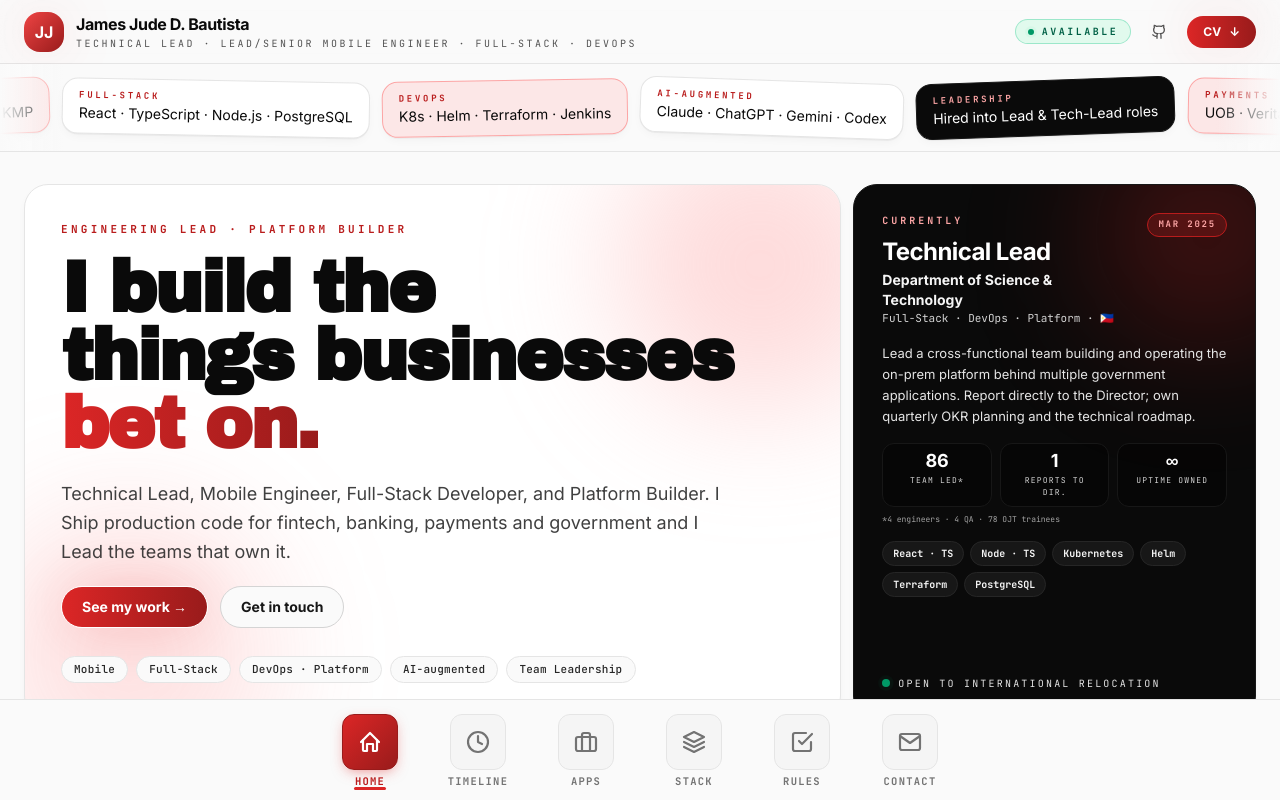
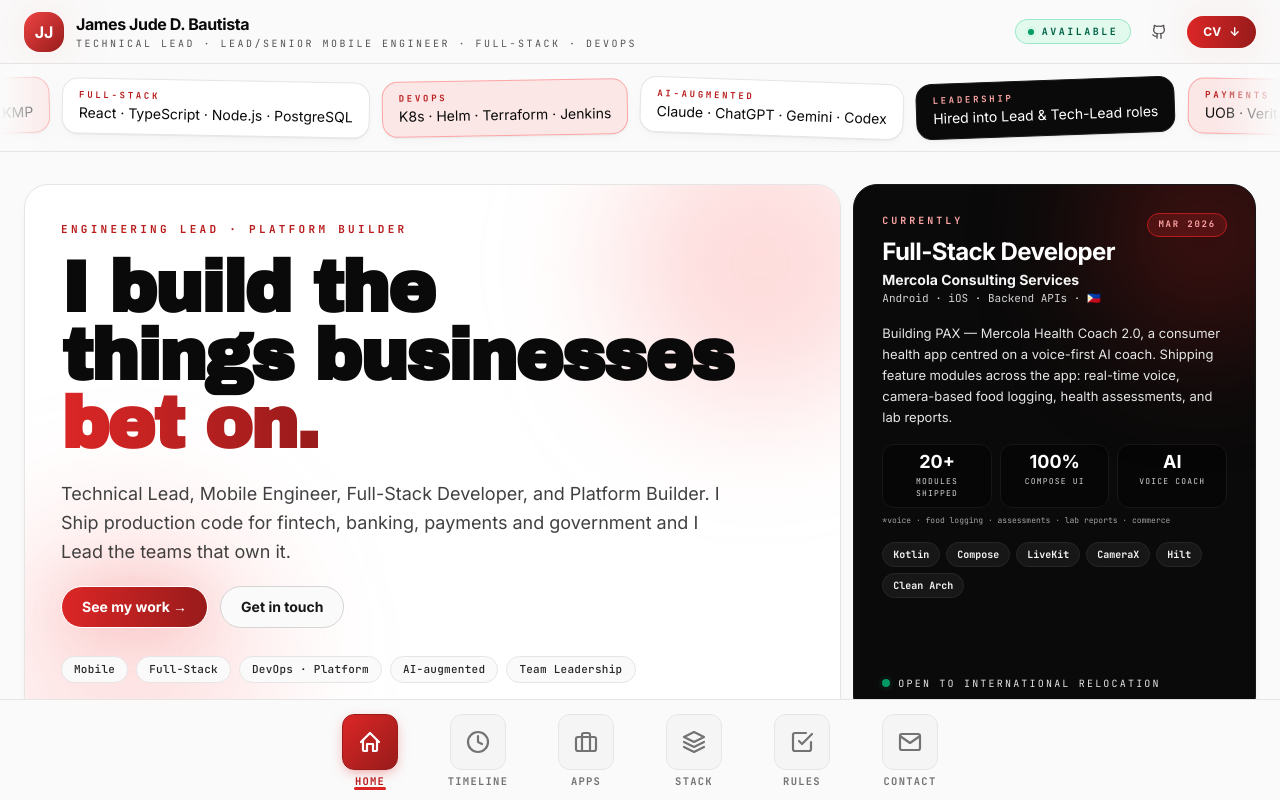
Before and after one commit to jamesjude123/Portfolio, a React (Vite) app: page / in a window 1280 px wide. Built offline with nearby package versions, Linux system fonts and the light colour scheme.

Commit message:
Wire contact form to open mailto with pre-filled email

```diff
--- a/src/presentation/components/layout/Header.tsx
+++ b/src/presentation/components/layout/Header.tsx
@@ -64,10 +64,11 @@ function Header() {
             </svg>
           </a>
 
-          {/* CV button — gradient, arrow character */}
+          {/* CV button — opens Google Drive CV in new tab */}
           <a
-            href="cv.pdf"
-            download
+            href="https://drive.google.com/file/d/1EnlXDUOV-F9rLo2czbklgAmdi55LDtvj/view?usp=sharing"
+            target="_blank"
+            rel="noopener noreferrer"
             className="inline-flex items-center gap-1 rounded-full bg-gradient-to-r from-cinnamon-600 to-clay-600 px-3 py-1.5 text-[10px] font-bold text-white shadow-warm-glow transition hover:scale-[1.02] sm:gap-2 sm:px-4 sm:py-2 sm:text-xs"
           >
             <span>CV</span>
--- a/src/presentation/pages/Contact/ContactView.tsx
+++ b/src/presentation/pages/Contact/ContactView.tsx
@@ -62,9 +62,18 @@ function ContactView() {
 
   function handleSubmit(e: React.FormEvent) {
     e.preventDefault()
-    // TODO: wire to real backend (Formspree, EmailJS, etc.)
-    console.log('Contact form submitted:', { name, email, message })
-    alert(`Thanks ${name}! Your message has been recorded (backend not yet connected).`)
+
+    // Compose a mailto link with pre-filled subject + body
+    const to = 'jamesjudebautista@gmail.com'
+    const subject = encodeURIComponent(`Portfolio contact from ${name}`)
+    const body = encodeURIComponent(
+      `Name: ${name}\nEmail: ${email}\n\nMessage:\n${message}\n\n— Sent from portfolio site`
+    )
+
+    // Opens the user's email client (Gmail in browser, Mail on Mac/iOS, etc.)
+    window.location.href = `mailto:${to}?subject=${subject}&body=${body}`
+
+    // Reset the form after triggering the mail client
     setName('')
     setEmail('')
     setMessage('')
@@ -143,10 +152,11 @@ function ContactView() {
             </a>
           ))}
 
-          {/* Download CV — special styling */}
+          {/* View CV — opens Google Drive in new tab */}
           <a
-            href="cv.pdf"
-            download
+            href="https://drive.google.com/file/d/1EnlXDUOV-F9rLo2czbklgAmdi55LDtvj/view?usp=sharing"
+            target="_blank"
+            rel="noopener noreferrer"
             className="group flex items-center gap-4 rounded-3xl border border-cinnamon-700 bg-gradient-to-br from-cinnamon-600 to-clay-600 p-5 text-paper-50 shadow-warm-glow"
           >
             <div className="flex h-12 w-12 flex-none items-center justify-center rounded-2xl bg-paper-50/20 text-paper-50">
@@ -160,7 +170,7 @@ function ContactView() {
               <p className="font-mono text-[10px] font-bold uppercase tracking-[0.3em] text-paper-50/80">
                 Resume
               </p>
-              <p className="text-sm font-bold text-paper-50">Download CV</p>
+              <p className="text-sm font-bold text-paper-50">View CV</p>
             </div>
             <span className="text-paper-50/80 transition group-hover:translate-x-1">↓</span>
           </a>
--- a/src/presentation/pages/Home/HomeView.tsx
+++ b/src/presentation/pages/Home/HomeView.tsx
@@ -55,7 +55,7 @@ function HomeView() {
                     </div>
                 </div>
 
-                {/* ============ CURRENTLY @ DOST TILE (dark, rich) ============ */}
+                {/* ============ CURRENTLY @ MERCOLA TILE (dark, rich) ============ */}
                 <div className="relative col-span-12 flex flex-col overflow-hidden rounded-3xl border border-coal-800 bg-coal-900 p-7 text-paper-50 shadow-tile lg:col-span-4">
                     {/* Decorative blur orb */}
                     <div className="pointer-events-none absolute -top-16 -right-16 h-56 w-56 rounded-full bg-cinnamon-600/25 blur-3xl" />
@@ -66,45 +66,45 @@ function HomeView() {
                         <div className="flex items-start justify-between gap-3">
                             <div>
                                 <p className="font-mono text-[10px] font-bold uppercase tracking-[0.3em] text-cinnamon-300">Currently</p>
-                                <p className="mt-2 text-2xl font-black tracking-tight text-paper-50">Technical Lead</p>
-                                <p className="mt-0.5 text-sm font-semibold text-paper-200">Department of Science &amp; Technology</p>
-                                <p className="font-mono text-[11px] text-paper-400">Full-Stack · DevOps · Platform · 🇵🇭</p>
+                                <p className="mt-2 text-2xl font-black tracking-tight text-paper-50">Full-Stack Developer</p>
+                                <p className="mt-0.5 text-sm font-semibold text-paper-200">Mercola Consulting Services</p>
+                                <p className="font-mono text-[11px] text-paper-400">Android · iOS · Backend APIs · 🇵🇭</p>
                             </div>
                             <span className="flex-none rounded-full border border-cinnamon-700 bg-cinnamon-600/20 px-2.5 py-1 font-mono text-[9px] font-bold uppercase tracking-[0.2em] text-cinnamon-300">
-                                Mar 2025
+                                Mar 2026
                             </span>
                         </div>
 
                         {/* Role summary */}
                         <p className="mt-4 text-[13px] leading-relaxed text-paper-300">
-                            Lead a cross-functional team building and operating the on-prem platform behind multiple government applications. Report directly to the Director; own quarterly OKR planning and the technical roadmap.
+                            Building PAX — Mercola Health Coach 2.0, a consumer health app centred on a voice-first AI coach. Shipping feature modules across the app: real-time voice, camera-based food logging, health assessments, and lab reports.
                         </p>
 
                         {/* Mini detail stats — 3 columns */}
                         <div className="mt-4 grid grid-cols-3 gap-2">
                             <div className="rounded-xl border border-coal-800 bg-coal-950/40 px-3 py-2 text-center">
-                                <p className="text-lg font-black leading-none text-paper-50">86</p>
-                                <p className="mt-1 font-mono text-[8px] uppercase tracking-[0.15em] text-paper-400">Team led*</p>
+                                <p className="text-lg font-black leading-none text-paper-50">20+</p>
+                                <p className="mt-1 font-mono text-[8px] uppercase tracking-[0.15em] text-paper-400">Modules shipped</p>
                             </div>
                             <div className="rounded-xl border border-coal-800 bg-coal-950/40 px-3 py-2 text-center">
-                                <p className="text-lg font-black leading-none text-paper-50">1</p>
-                                <p className="mt-1 font-mono text-[8px] uppercase tracking-[0.15em] text-paper-400">Reports to Dir.</p>
+                                <p className="text-lg font-black leading-none text-paper-50">100%</p>
+                                <p className="mt-1 font-mono text-[8px] uppercase tracking-[0.15em] text-paper-400">Compose UI</p>
                             </div>
                             <div className="rounded-xl border border-coal-800 bg-coal-950/40 px-3 py-2 text-center">
-                                <p className="text-lg font-black leading-none text-paper-50">∞</p>
-                                <p className="mt-1 font-mono text-[8px] uppercase tracking-[0.15em] text-paper-400">Uptime owned</p>
+                                <p className="text-lg font-black leading-none text-paper-50">AI</p>
+                                <p className="mt-1 font-mono text-[8px] uppercase tracking-[0.15em] text-paper-400">Voice coach</p>
                             </div>
                         </div>
-                        <p className="mt-1.5 font-mono text-[8px] text-paper-500">*4 engineers · 4 QA · 78 OJT trainees</p>
+                        <p className="mt-1.5 font-mono text-[8px] text-paper-500">*voice · food logging · assessments · lab reports · commerce</p>
 
                         {/* Tech stack pills */}
                         <div className="mt-4 flex flex-wrap gap-1.5">
-                            <span className="rounded-full border border-coal-700 bg-coal-800 px-2.5 py-1 font-mono text-[10px] font-semibold text-paper-200">React · TS</span>
-                            <span className="rounded-full border border-coal-700 bg-coal-800 px-2.5 py-1 font-mono text-[10px] font-semibold text-paper-200">Node · TS</span>
-                            <span className="rounded-full border border-coal-700 bg-coal-800 px-2.5 py-1 font-mono text-[10px] font-semibold text-paper-200">Kubernetes</span>
-                            <span className="rounded-full border border-coal-700 bg-coal-800 px-2.5 py-1 font-mono text-[10px] font-semibold text-paper-200">Helm</span>
-                            <span className="rounded-full border border-coal-700 bg-coal-800 px-2.5 py-1 font-mono text-[10px] font-semibold text-paper-200">Terraform</span>
-                            <span className="rounded-full border border-coal-700 bg-coal-800 px-2.5 py-1 font-mono text-[10px] font-semibold text-paper-200">PostgreSQL</span>
+                            <span className="rounded-full border border-coal-700 bg-coal-800 px-2.5 py-1 font-mono text-[10px] font-semibold text-paper-200">Kotlin</span>
+                            <span className="rounded-full border border-coal-700 bg-coal-800 px-2.5 py-1 font-mono text-[10px] font-semibold text-paper-200">Compose</span>
+                            <span className="rounded-full border border-coal-700 bg-coal-800 px-2.5 py-1 font-mono text-[10px] font-semibold text-paper-200">LiveKit</span>
+                            <span className="rounded-full border border-coal-700 bg-coal-800 px-2.5 py-1 font-mono text-[10px] font-semibold text-paper-200">CameraX</span>
+                            <span className="rounded-full border border-coal-700 bg-coal-800 px-2.5 py-1 font-mono text-[10px] font-semibold text-paper-200">Hilt</span>
+                            <span className="rounded-full border border-coal-700 bg-coal-800 px-2.5 py-1 font-mono text-[10px] font-semibold text-paper-200">Clean Arch</span>
                         </div>
 
                         {/* Footer — open to relocation */}
--- a/src/presentation/pages/Timeline/TimelineView.tsx
+++ b/src/presentation/pages/Timeline/TimelineView.tsx
@@ -10,12 +10,19 @@ interface TimelineEntry {
 
 const timeline: TimelineEntry[] = [
     {
-        dateRange: 'Mar 2025 — Now',
-        duration: 'Current · 1y+',
+        dateRange: 'Mar 2026 — Now',
+        duration: 'Current',
+        company: 'Mercola Consulting Services · 🇵🇭',
+        role: 'Full-Stack Developer · Android · iOS · Backend APIs',
+        description: 'Building PAX — Mercola Health Coach 2.0. Shipped 20+ feature modules in Kotlin on a 100% Jetpack Compose UI: a voice-first AI coach on LiveKit, CameraX food logging, health assessments, and lab reports, on MVVM + Clean Architecture with Hilt.',
+        isCurrent: true
+    },
+    {
+        dateRange: 'Mar 2025 — Mar 2026',
+        duration: '1y',
         company: 'Department of Science & Technology · 🇵🇭',
         role: 'Technical Lead · Full-Stack · DevOps · Platform',
-        description: 'Leads a cross-functional team of 4 engineers, 4 QA, and 78 OJT trainees. Defines full-stack standards, designs CI/CD, operates on-prem K8s — Jenkins, Helm, Terraform, RBAC, Prometheus/Grafana, Postgres.',
-        isCurrent: true
+        description: 'Led a cross-functional team of 4 engineers, 4 QA, and 78 OJT trainees. Defined full-stack standards, designed CI/CD, operated on-prem K8s — Jenkins, Helm, Terraform, RBAC, Prometheus/Grafana, Postgres.',
     },
     {
         dateRange: 'Jan 2024 — Feb 2025',
@@ -90,7 +97,7 @@ function TimelineView() {
             </h2>
 
             <p className="mt-2 max-w-2xl text-sm text-coal-500">
-                8 roles across 3 countries, Each with the dates, title, and what was shipped there.
+                9 roles across 3 countries. Each with the dates, title, and what was shipped there.
             </p>
 
                  {/* ============ TIMELINE TILE ============ */}
```
Also changed, not shown: 1 other file (tests, documents, lock files or other folders).
